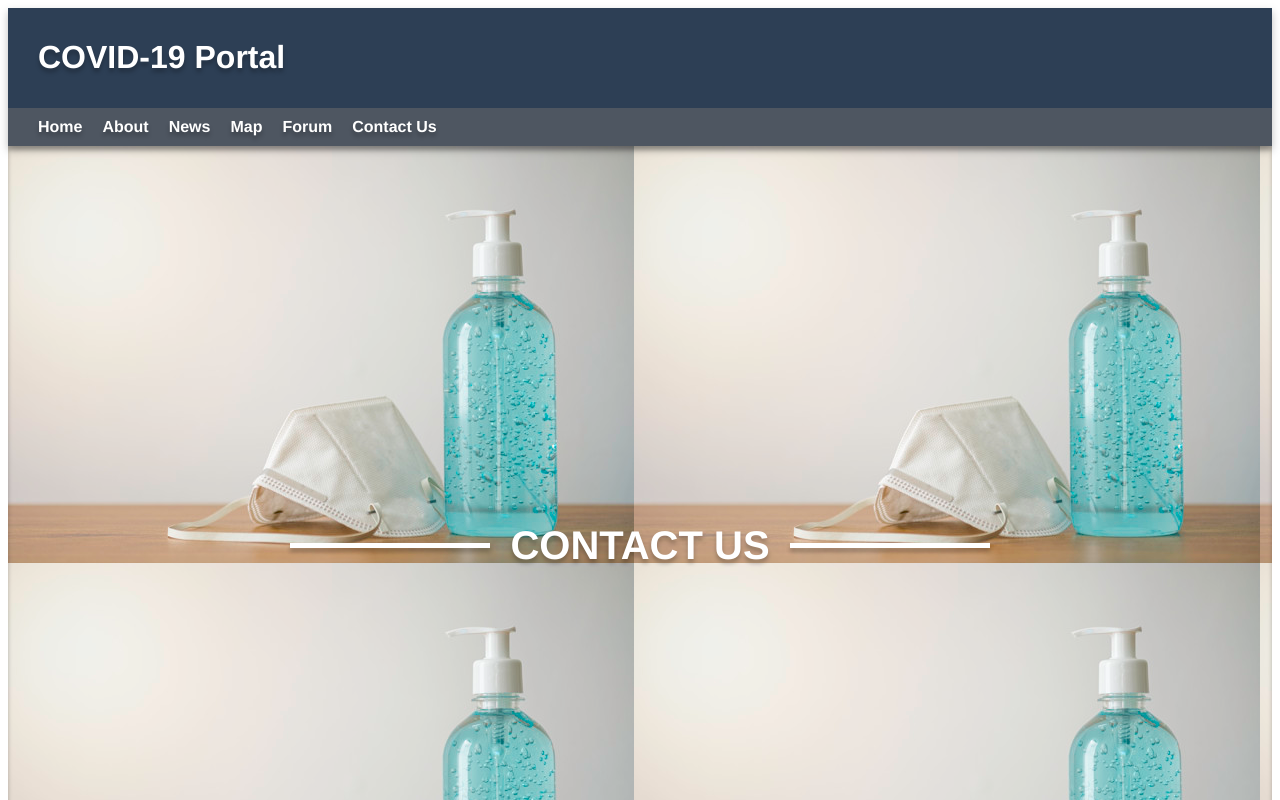
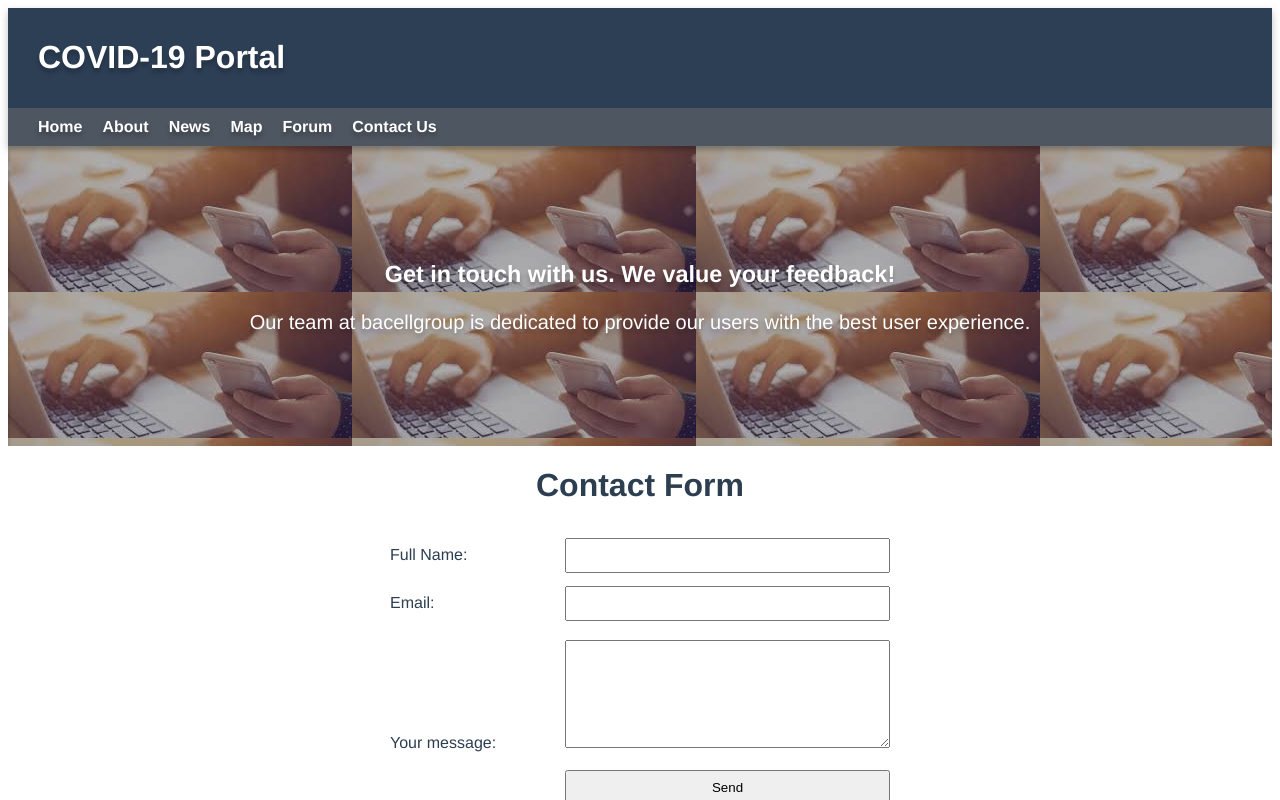
Before and after one commit to ErnestChng/bt3103-proj, a Vue app: page /contact in a window 1280 px wide. Shown: the top 800 px of the page. Built offline with nearby package versions, Linux system fonts and the light colour scheme.

Commit message:
Create contactus page & include email service

```diff
--- a/package.json
+++ b/package.json
@@ -9,6 +9,7 @@
   },
   "dependencies": {
     "core-js": "^3.6.5",
+    "emailjs-com": "^2.6.3",
     "firebase": "^7.23.0",
     "leaflet": "^1.7.1",
     "vue": "^2.6.11",
--- a/src/components/pages/contact/Contact.vue
+++ b/src/components/pages/contact/Contact.vue
@@ -1,40 +1,117 @@
 <template>
-  <div :style="{backgroundImage: `url(${image})`}">
-    <div class="divider"></div>
-    <h1>CONTACT US</h1>
-    <div class="divider"></div>
+  <div>
+    <div class='background' :style="{backgroundImage: `url(${image})`}">
+      <div class="text-block">
+        <h3>Get in touch with us. We value your feedback!</h3>
+        <p>Our team at bacellgroup is dedicated to provide our users with the best user experience.</p>
+      </div>
+    </div>
+    <div id=app>
+      <h1>Contact Form</h1>
+      <form class="form" @submit.prevent="sendEmail">
+        <label>Full Name:</label>
+        <input required v-model="name" name='name' type="text"/>
+        <label>Email:</label>
+        <input required v-model='email' name='email' type="email"/><br><br>
+        <label>Your message:</label>
+        <textarea required v-model='message' name='message' rows="6"></textarea><br>
+        <label></label>
+        <input type="submit" value="Send" onclick="return confirm('Submit form?')">
+      </form>
+    </div>
+
   </div>
+
 </template>
 
 <script>
-import home from "@/assets/home2.jpg";
+import contactus from "@/assets/contactus.jpeg"
+import emailjs from 'emailjs-com';
 
 export default {
   data() {
     return {
-      image: home
+      image: contactus,
+      name: '',
+      email: '',
+      message: ''
     };
+  },
+  methods: {
+    sendEmail(e) {
+      try {
+        emailjs.sendForm('service-id', 'template-id', e.target,
+            'user-id', {
+              name: this.name,
+              email: this.email,
+              message: this.message
+            })
+      } catch(error) {
+        console.log({error})
+      }
+      // Reset form field
+      this.name = ''
+      this.email = ''
+      this.message = ''
+
+    },
   }
 };
+
 </script>
 
 <style scoped>
-div {
+
+div.background {
   display: flex;
   align-items: center;
   justify-content: center;
-  height: 800px;
+  height: 300px;
   color: #FFFFFF;
   font-size: 20px;
   text-shadow: 0 4px 4px rgba(0, 0, 0, 0.25);
   box-shadow: inset 0 4px 4px rgba(0, 0, 0, 0.25);
+  position: relative;
 }
 
-.divider {
-  background: #FFFFFF;
-  box-shadow: 0 4px 4px rgba(0, 0, 0, 0.25);
-  margin: 20px;
-  height: 5px;
-  width: 200px;
+.text-block {
+  position: absolute;
+  color: white;
+  align-items: center;
+  padding-left: 20px;
+  padding-right: 20px;
 }
+
+#app *{
+  box-sizing: border-box;
+}
+#app{
+  margin: 20px auto;
+  max-width: 500px;
+}
+
+label{
+  display: inline-block;
+  margin: 20px 0 10px;
+  width:35%;
+  align-content:left;
+  text-align: left;
+}
+input[type="text"], input[type="email"],
+textarea, input[type="submit"]{
+  display: inline-block;
+  padding: 8px;
+  width:65%;
+}
+
+input[type="submit"] {
+  cursor: pointer;
+}
+
+input[type="submit"]:hover {
+  background: #2d3f55;
+  border: solid 1px #2d3f55;
+  color:white;
+}
+
 </style>
```
Also changed, not shown: src/assets/contactus.jpeg (added), 1 other file (tests, documents, lock files or other folders).
